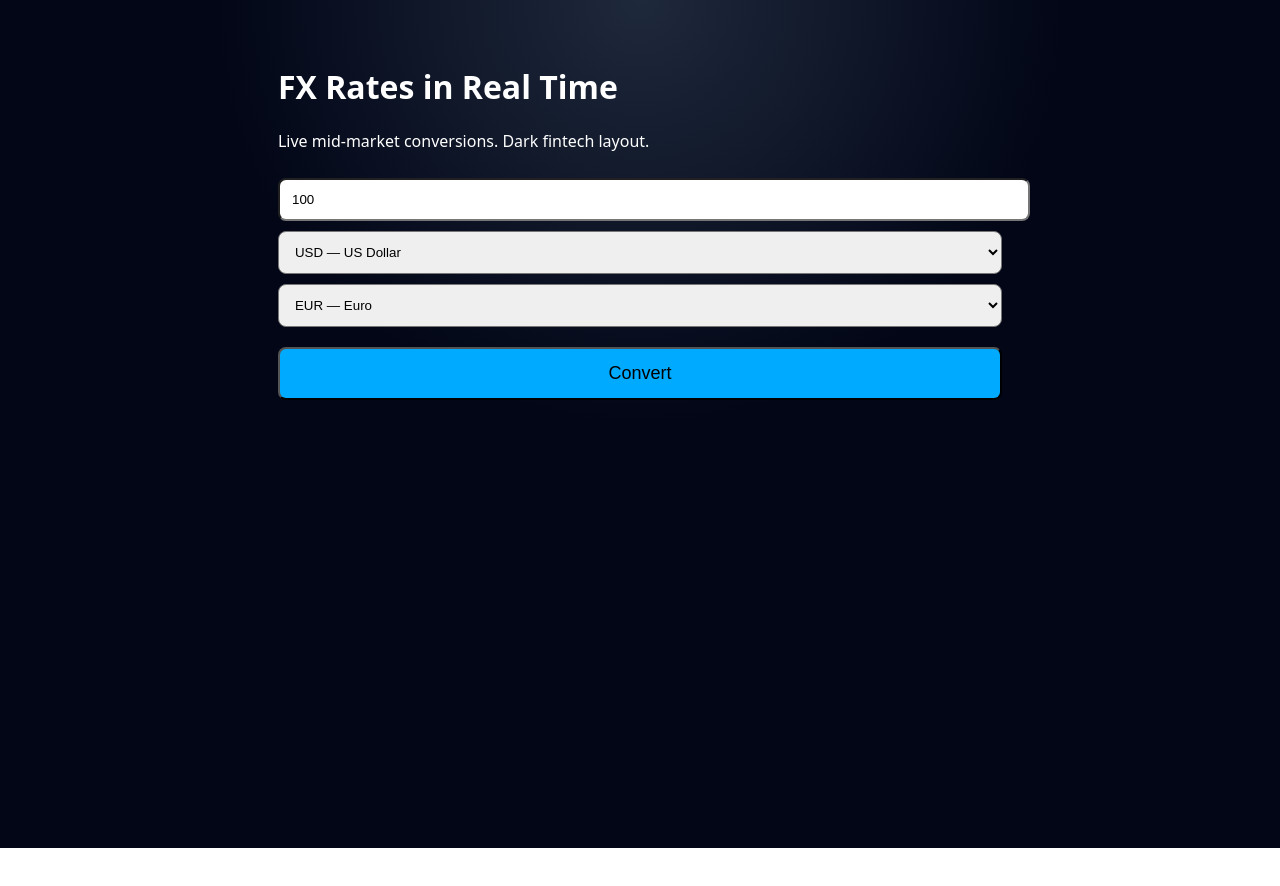
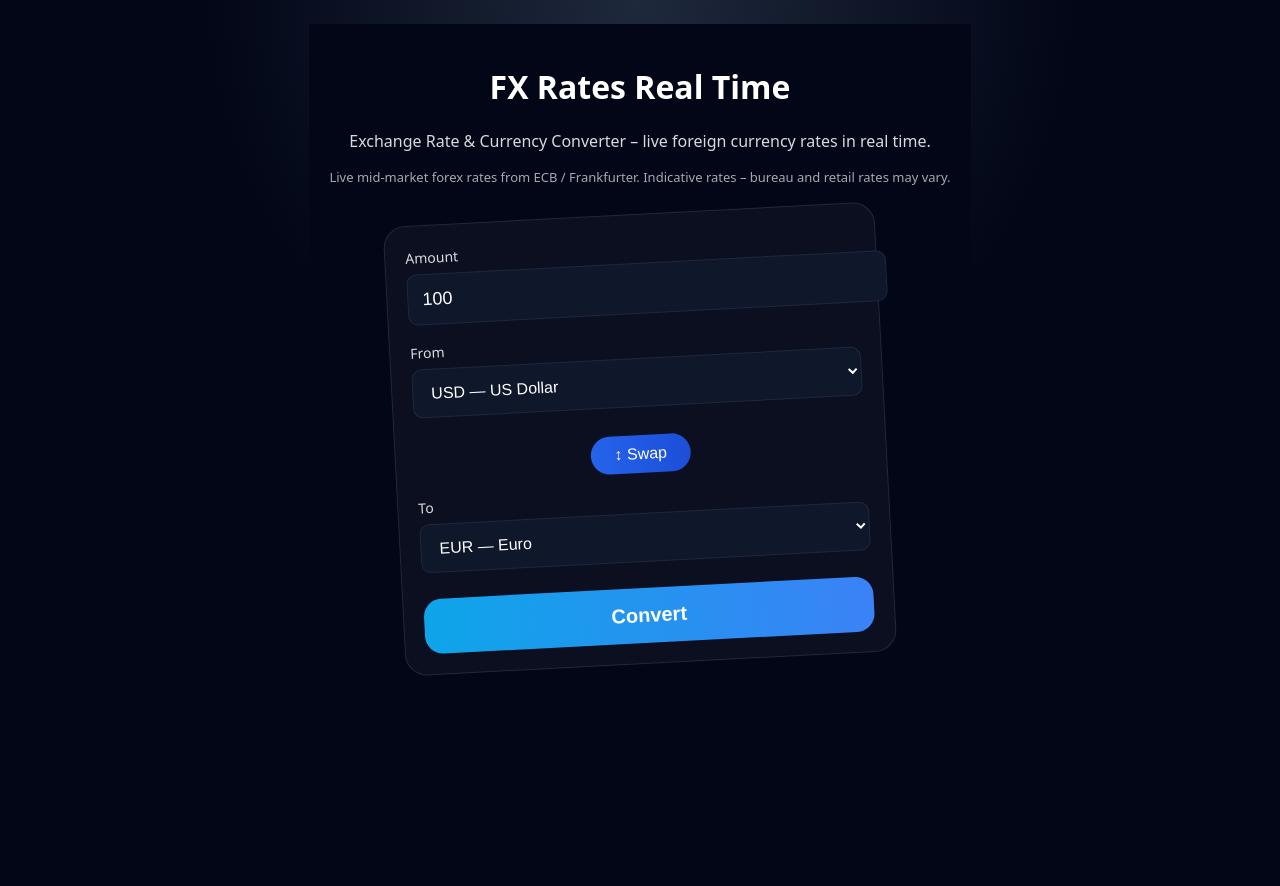
Before and after one commit to aeco111984-source/fx-converter, a Next.js app: page / in a window 1280 px wide. Before the commit the page ends 848 px from the top, so only its background shows below. Built offline with nearby package versions, Linux system fonts and the light colour scheme.

Commit message:
Update page.jsx

```diff
--- a/app/page.jsx
+++ b/app/page.jsx
@@ -1,124 +1,225 @@
 "use client";
 
 import { useState } from "react";
-import CURRENCIES from "./currencies";
 
-export default function Converter() {
-  const [amount, setAmount] = useState(100);
-  const [from, setFrom] = useState("USD");
-  const [to, setTo] = useState("EUR");
+// Currency List (160 currencies supported)
+import currencies from "./currencies";
+
+export default function Page() {
+  const [amount, setAmount] = useState("100");
+  const [base, setBase] = useState("USD");
+  const [quote, setQuote] = useState("EUR");
   const [result, setResult] = useState(null);
-  const [error, setError] = useState(null);
+  const [rate, setRate] = useState(null);
+  const [timestamp, setTimestamp] = useState("");
 
-  const fetchRate = async (base, target) => {
+  async function convert() {
     try {
-      // Frankfurter API (primary)
-      const res1 = await fetch(
-        `https://api.frankfurter.app/latest?from=${base}&to=${target}`
+      const res = await fetch(
+        `https://api.frankfurter.app/latest?from=${base}&to=${quote}`
       );
-      if (res1.ok) {
-        const data = await res1.json();
-        return data.rates[target];
+
+      if (!res.ok) throw new Error("Failed fetching");
+
+      const data = await res.json();
+      const r = data.rates?.[quote] ?? null;
+
+      if (!r) throw new Error("No rate");
+
+      const converted = (parseFloat(amount) * r).toFixed(6);
+      const nowUTC = new Date().toISOString().replace("T", " ").slice(0, 19);
+
+      setRate(r.toFixed(6));
+      setResult(converted);
+      setTimestamp(nowUTC);
+    } catch (e) {
+      setResult(null);
+      setRate(null);
+      setTimestamp("");
+      alert("Could not load FX rates.");
     }
-    } catch (e) {}
-
-    try {
-      // ECB fallback (European Central Bank)
-      const res2 = await fetch(
-        `https://api.exchangerate.host/latest?base=${base}&symbols=${target}`
-      );
-      if (res2.ok) {
-        const data = await res2.json();
-        return data.rates[target];
-      }
-    } catch (e) {}
-
-    return null;
-  };
-
-  const convert = async () => {
-    setError(null);
-    setResult(null);
-
-    const rate = await fetchRate(from, to);
-
-    if (!rate) {
-      setError("Could not load FX rates.");
-      return;
   }
 
-    const converted = (amount * rate).toFixed(6);
-    setResult({
-      base: from,
-      target: to,
-      rate,
-      converted
-    });
-  };
+  function swap() {
+    const b = base;
+    setBase(quote);
+    setQuote(b);
+  }
 
   return (
-    <div style={{ padding: "20px", color: "#fff" }}>
-      <h1>FX Rates in Real Time</h1>
-      <p>Live mid-market conversions. Dark fintech layout.</p>
+    <div
+      style={{
+        minHeight: "100vh",
+        padding: "20px",
+        background: "#020617",
+        color: "white",
+        fontFamily: "system-ui, sans-serif",
+      }}
+    >
+      {/* TITLE AREA */}
+      <header style={{ textAlign: "center", marginBottom: "28px" }}>
+        <h1 style={{ fontSize: "32px", fontWeight: 700 }}>
+          FX Rates Real Time
+        </h1>
 
+        <p style={{ marginTop: "8px", fontSize: "16px", opacity: 0.85 }}>
+          Exchange Rate & Currency Converter – live foreign currency rates in
+          real time.
+        </p>
+
+        <p style={{ marginTop: "4px", fontSize: "13px", opacity: 0.65 }}>
+          Live mid-market forex rates from ECB / Frankfurter. Indicative rates –
+          bureau and retail rates may vary.
+        </p>
+      </header>
+
+      {/* MAIN CARD */}
+      <div
+        style={{
+          transform: "rotate(-3deg)",
+          background: "rgba(255,255,255,0.04)",
+          border: "1px solid rgba(255,255,255,0.1)",
+          padding: "20px",
+          borderRadius: "22px",
+          maxWidth: "450px",
+          margin: "0 auto",
+        }}
+      >
+        {/* AMOUNT */}
+        <label style={{ fontSize: "14px", opacity: 0.85 }}>Amount</label>
         <input
-        type="number"
           value={amount}
           onChange={(e) => setAmount(e.target.value)}
-        style={{ width: "100%", padding: 12, borderRadius: 8, marginTop: 10 }}
+          style={{
+            width: "100%",
+            padding: "14px",
+            marginTop: "6px",
+            marginBottom: "16px",
+            borderRadius: "10px",
+            background: "#0f172a",
+            border: "1px solid #1e293b",
+            color: "white",
+            fontSize: "18px",
+          }}
         />
 
+        {/* FROM */}
+        <label style={{ fontSize: "14px", opacity: 0.85 }}>From</label>
         <select
-        value={from}
-        onChange={(e) => setFrom(e.target.value)}
-        style={{ width: "100%", padding: 12, borderRadius: 8, marginTop: 10 }}
+          value={base}
+          onChange={(e) => setBase(e.target.value)}
+          style={{
+            width: "100%",
+            padding: "14px",
+            marginTop: "6px",
+            marginBottom: "16px",
+            borderRadius: "10px",
+            background: "#0f172a",
+            border: "1px solid #1e293b",
+            color: "white",
+            fontSize: "16px",
+          }}
         >
-        {CURRENCIES.map((c) => (
+          {currencies.map((c) => (
             <option key={c.code} value={c.code}>
               {c.code} — {c.name}
             </option>
           ))}
         </select>
 
+        {/* SWAP BUTTON */}
+        <div style={{ textAlign: "center", margin: "12px 0" }}>
+          <button
+            onClick={swap}
+            style={{
+              padding: "10px 24px",
+              borderRadius: "50px",
+              background: "linear-gradient(90deg, #2563eb, #1d4ed8)",
+              border: "none",
+              color: "white",
+              fontSize: "16px",
+            }}
+          >
+            ↕ Swap
+          </button>
+        </div>
+
+        {/* TO */}
+        <label style={{ fontSize: "14px", opacity: 0.85 }}>To</label>
         <select
-        value={to}
-        onChange={(e) => setTo(e.target.value)}
-        style={{ width: "100%", padding: 12, borderRadius: 8, marginTop: 10 }}
+          value={quote}
+          onChange={(e) => setQuote(e.target.value)}
+          style={{
+            width: "100%",
+            padding: "14px",
+            marginTop: "6px",
+            marginBottom: "16px",
+            borderRadius: "10px",
+            background: "#0f172a",
+            border: "1px solid #1e293b",
+            color: "white",
+            fontSize: "16px",
+          }}
         >
-        {CURRENCIES.map((c) => (
+          {currencies.map((c) => (
             <option key={c.code} value={c.code}>
               {c.code} — {c.name}
             </option>
           ))}
         </select>
 
+        {/* CONVERT BUTTON */}
         <button
           onClick={convert}
           style={{
-          marginTop: 20,
-          padding: 14,
             width: "100%",
-          borderRadius: 8,
-          background: "#0af",
-          fontSize: 18
+            padding: "16px",
+            marginTop: "10px",
+            border: "none",
+            borderRadius: "18px",
+            background: "linear-gradient(90deg, #0ea5e9, #3b82f6)",
+            fontSize: "20px",
+            color: "white",
+            fontWeight: 600,
           }}
         >
           Convert
         </button>
 
-      {error && <p style={{ color: "red", marginTop: 20 }}>{error}</p>}
+        {/* RESULT */}
+        {result && (
+          <div
+            style={{
+              marginTop: "24px",
+              padding: "18px",
+              borderRadius: "14px",
+              background: "rgba(255,255,255,0.04)",
+              border: "1px solid rgba(255,255,255,0.1)",
+            }}
+          >
+            <h2 style={{ fontSize: "20px", marginBottom: "8px" }}>
+              Result – Currency Conversion
+            </h2>
 
-      {result && (
-        <div style={{ marginTop: 20 }}>
-          <h3>Result</h3>
-          <p>
-            {amount} {result.base} ={" "}
-            <span style={{ fontWeight: "bold" }}>{result.converted}</span>{" "}
-            {result.target}
+            <p style={{ opacity: 0.85, marginBottom: "8px" }}>
+              Currency Conversion
             </p>
-          <p>Rate: {result.rate}</p>
+
+            <p style={{ fontSize: "22px", fontWeight: 600 }}>
+              {amount} {base} ={" "}
+              <span style={{ color: "#22c55e" }}>{result}</span> {quote}
+            </p>
+
+            <p style={{ marginTop: "10px", opacity: 0.85 }}>
+              Currency Exchange Conversion – FX rate {rate} ({base}/{quote})
+            </p>
+
+            <p style={{ marginTop: "6px", opacity: 0.6, fontSize: "12px" }}>
+              Updated: {timestamp} (UTC)
+            </p>
           </div>
         )}
       </div>
+    </div>
   );
 }
```
Lines whose indentation alone changed are shown as unchanged.
